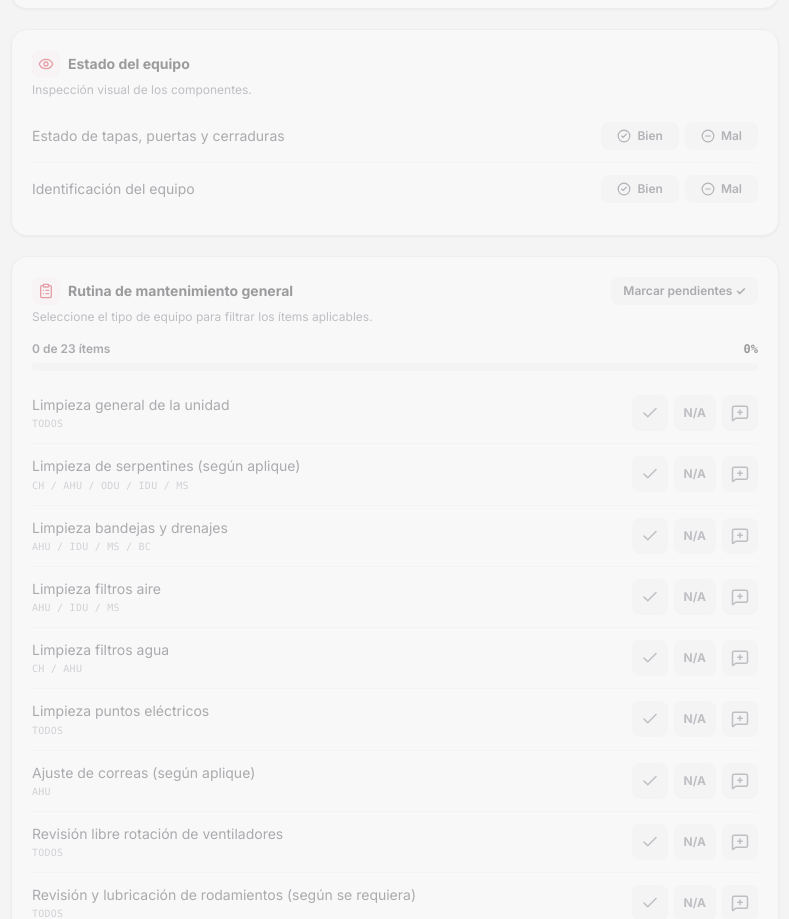
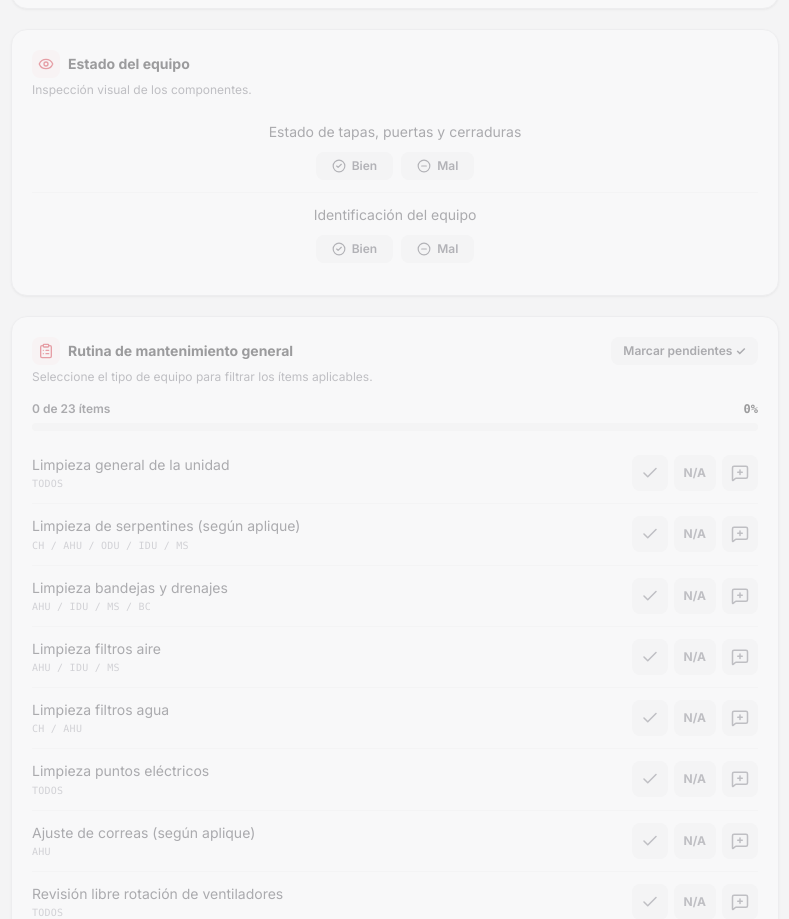
Before and after one commit to vmarrerop/SOLUTIONS, a React (Vite) app in the folder frontend/: page /revisiones/nueva in a window 1280 px wide. Shown: the part 1100-2019 px from the top of the page, without its empty margins (373-1162 px from the left). Built offline with nearby package versions, Linux system fonts and the light colour scheme.

Commit message:
style(frontend): center visual inspection labels and buttons

```diff
--- a/frontend/src/pages/RevisionFormPage.tsx
+++ b/frontend/src/pages/RevisionFormPage.tsx
@@ -510,9 +510,9 @@
         <ul className="divide-y divide-zinc-100">
           {INSPECCION_VISUAL.map((item, i) => (
             <li key={item} className="space-y-2 py-3">
-              <div className="flex flex-col gap-2 sm:flex-row sm:items-center sm:justify-between">
+              <div className="flex flex-col items-center gap-2.5 text-center">
                 <span className="text-sm text-zinc-700">{item}</span>
-                <div className="flex gap-1.5">
+                <div className="flex justify-center gap-2">
                   <button
                     type="button"
                     onClick={() =>
```
